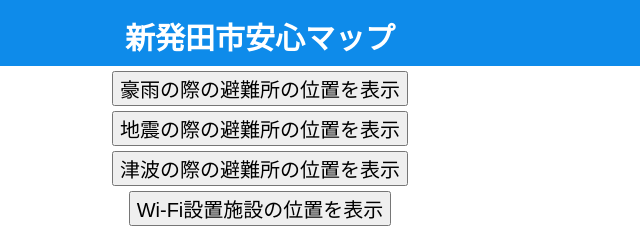
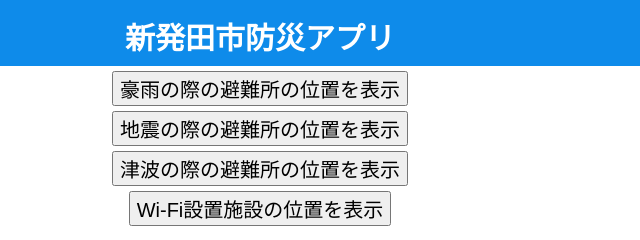
Before and after one commit to sk3136/shibatashi_bousai_app, a plain HTML site: page index.html in a window 1280 px wide. Shown: the top 240 px of the page, 380-1020 px from the left. Drawn offline with Linux system fonts and the light colour scheme.

Commit message:
Add files via upload

```diff
--- a/index.html
+++ b/index.html
@@ -3,7 +3,7 @@
 <head>
 <meta charset="UTF-8">
 <meta name="viewport" content="width=device-width,initial-scale=1">
-<title>新発田市安心マップ</title>
+<title>新発田市防災アプリ</title>
 <script></script>
 <style>
 body {
@@ -30,7 +30,7 @@ p {
 </style>
 </head>
 <body style="text-align: center; font-family: sans-serif;">
-<h1>新発田市安心マップ</h1>
+<h1>新発田市防災アプリ</h1>
 <button onclick="location.href='heavy_rain_shelter_map.html'">豪雨の際の避難所の位置を表示</button>
 <button onclick="location.href='earth_quake_shelter_map.html'">地震の際の避難所の位置を表示</button>
 <button onclick="location.href='tsunami_shelter_map.html'">津波の際の避難所の位置を表示</button>
```
